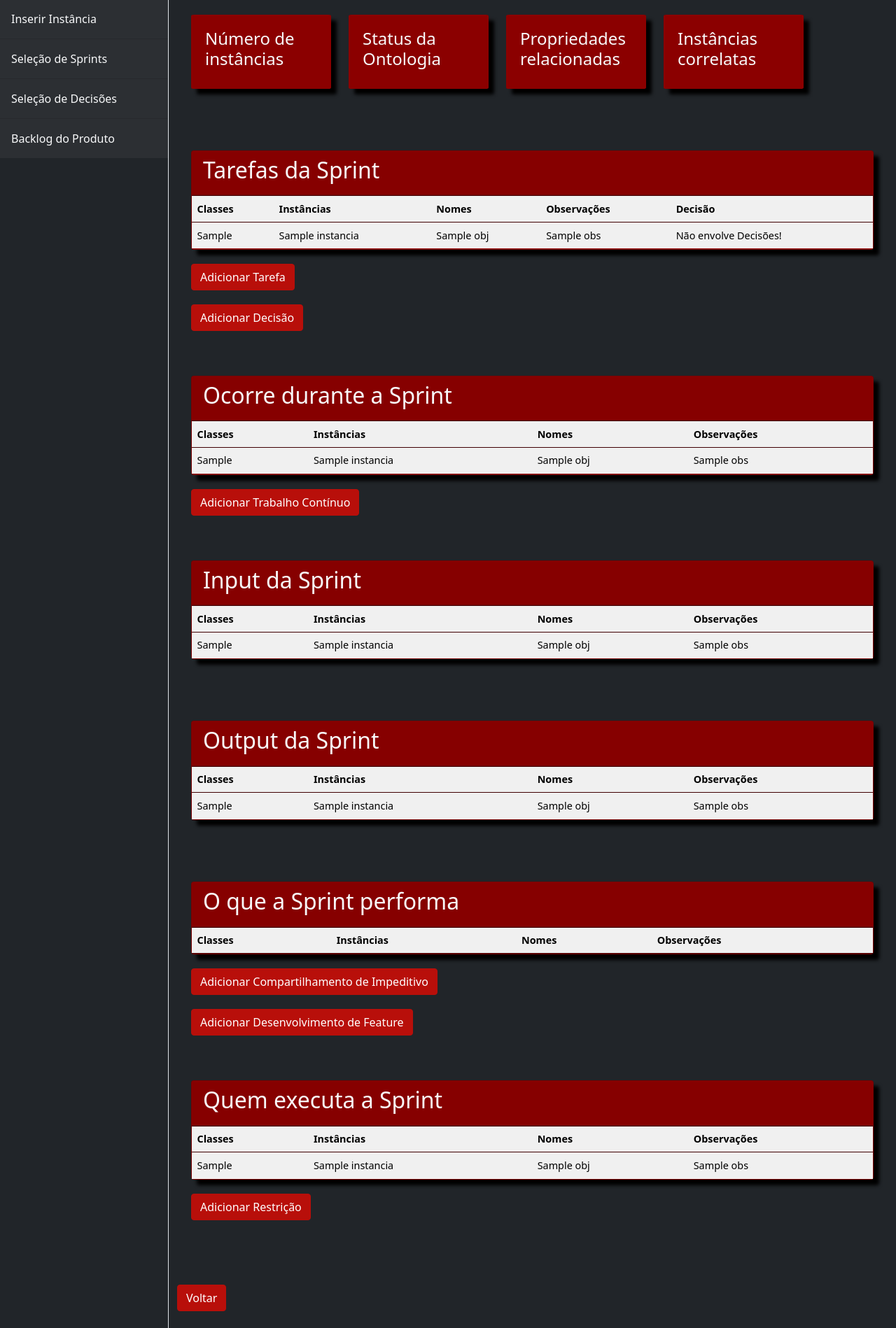
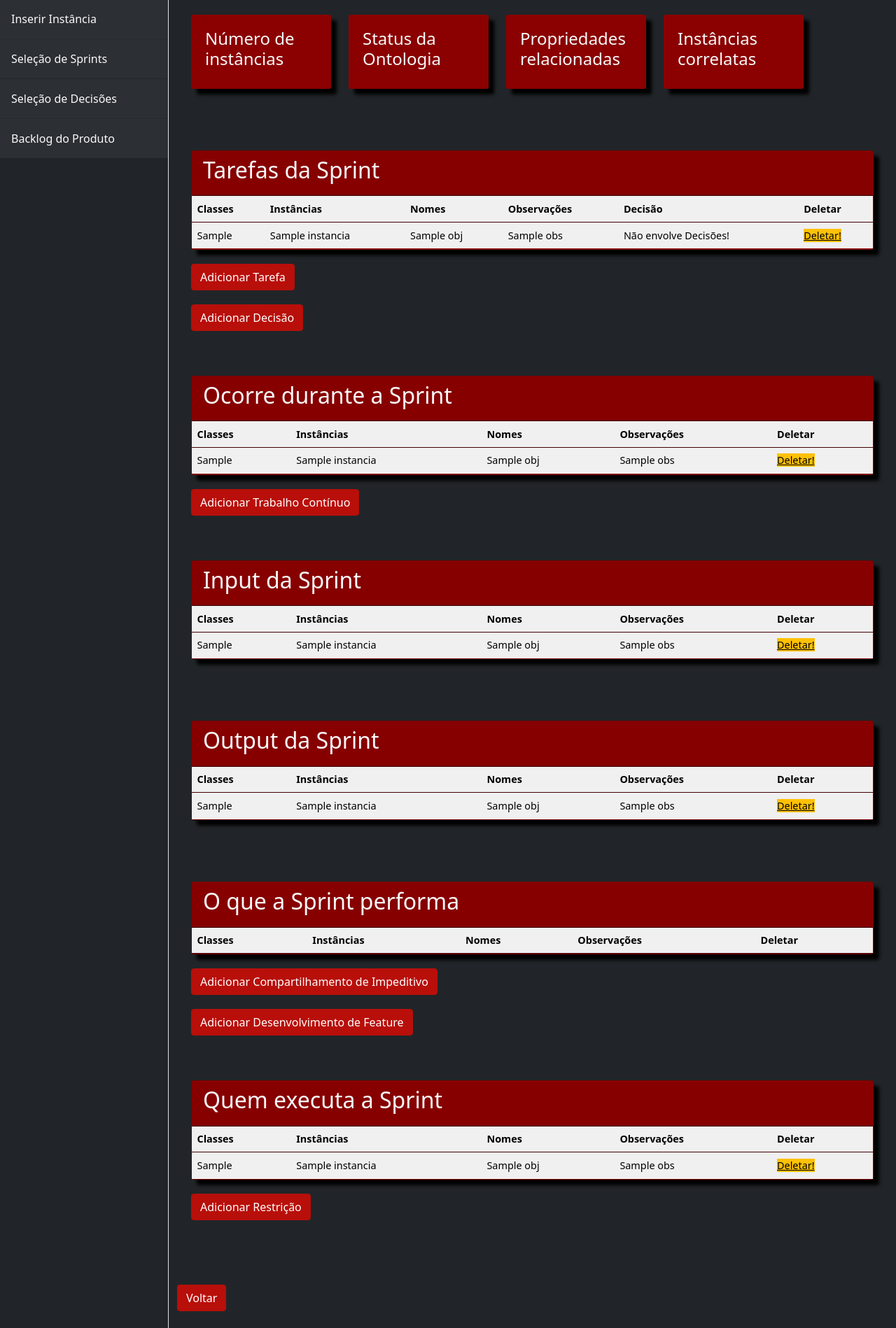
Before and after one commit to gui1080/TCC_ProjetoCalliandra, a Django app: template kipo_playground/templates/backlog_sprint.html in a window 1280 px wide. Shown: the part 230-2128 px from the top of the page at 70% size. Run offline with Django 4.2, Linux system fonts and the light colour scheme; the template is opened without the code that fills it: most values are stand-ins (such as "Sample title", 1, 10 or a date in 2020); some libraries are stand-ins or nearby versions.

Commit message:
botões de deletar adicionados! :D

```diff
--- a/kipo_playground/templates/backlog_produto.html
+++ b/kipo_playground/templates/backlog_produto.html
@@ -84,6 +84,7 @@
                             <td>Instâncias</td>
                             <td>Nomes</td>
                             <td>Observações</td>
+                            <td>Deletar</td>
                         </tr>
                     </thead>
                     <tbody>
@@ -93,6 +94,7 @@
                             <td>{{ obj.instancia }}</td>
                             <td>{{ obj.nome }}</td>
                             <td>{{ obj.obs }}</td>
+                            <td>  <a class="btn-warning" href="/kipo_playground/retirar_instancia/{{obj.instancia}}/{{obj.classe_inst}}">Deletar!</a>  </td>
                         </tr>
                         {% endfor %}
                     </tbody>
@@ -119,6 +121,7 @@
                             <td>Instâncias</td>
                             <td>Nomes</td>
                             <td>Observações</td>
+                            <td>Deletar</td>
                         </tr>
                     </thead>
                     <tbody>
@@ -128,6 +131,7 @@
                             <td>{{ obj.instancia }}</td>
                             <td>{{ obj.nome }}</td>
                             <td>{{ obj.obs }}</td>
+                            <td>  <a class="btn-warning" href="/kipo_playground/retirar_instancia/{{obj.instancia}}/{{obj.classe_inst}}">Deletar!</a>  </td>
                         </tr>
                         {% endfor %}
                     </tbody>
--- a/kipo_playground/templates/backlog_sprint.html
+++ b/kipo_playground/templates/backlog_sprint.html
@@ -85,6 +85,7 @@
                             <td>Nomes</td>
                             <td>Observações</td>
                             <td>Decisão</td>
+                            <td>Deletar</td>
                         </tr>
                     </thead>
                     <tbody>
@@ -100,6 +101,7 @@
                             {% if obj.classe_inst != "kipo.DO__Decision" %}
                             <td>Não envolve Decisões!</td>
                             {% endif %}
+                            <td>  <a class="btn-warning" href="/kipo_playground/retirar_instancia/{{obj.instancia}}/{{obj.classe_inst}}">Deletar!</a>  </td>
                         </tr>
                         {% endfor %}
                     </tbody>
@@ -134,6 +136,7 @@
                             <td>Instâncias</td>
                             <td>Nomes</td>
                             <td>Observações</td>
+                            <td>Deletar</td>
                         </tr>
                     </thead>
                     <tbody>
@@ -143,6 +146,7 @@
                             <td>{{ obj.instancia }}</td>
                             <td>{{ obj.nome }}</td>
                             <td>{{ obj.obs }}</td>
+                            <td>  <a class="btn-warning" href="/kipo_playground/retirar_instancia/{{obj.instancia}}/{{obj.classe_inst}}">Deletar!</a>  </td>
                         </tr>
                         {% endfor %}
                     </tbody>
@@ -173,6 +177,7 @@
                             <td>Instâncias</td>
                             <td>Nomes</td>
                             <td>Observações</td>
+                            <td>Deletar</td>
                         </tr>
                     </thead>
                     <tbody>
@@ -182,6 +187,7 @@
                             <td>{{ obj.instancia }}</td>
                             <td>{{ obj.nome }}</td>
                             <td>{{ obj.obs }}</td>
+                            <td>  <a class="btn-warning" href="/kipo_playground/retirar_instancia/{{obj.instancia}}/{{obj.classe_inst}}">Deletar!</a>  </td>
                         </tr>
                         {% endfor %}
                     </tbody>
@@ -209,6 +215,7 @@
                             <td>Instâncias</td>
                             <td>Nomes</td>
                             <td>Observações</td>
+                            <td>Deletar</td>
                         </tr>
                     </thead>
                     <tbody>
@@ -218,6 +225,7 @@
                             <td>{{ obj.instancia }}</td>
                             <td>{{ obj.nome }}</td>
                             <td>{{ obj.obs }}</td>
+                            <td>  <a class="btn-warning" href="/kipo_playground/retirar_instancia/{{obj.instancia}}/{{obj.classe_inst}}">Deletar!</a>  </td>
                         </tr>
                         {% endfor %}
                     </tbody>
@@ -245,6 +253,7 @@
                             <td>Instâncias</td>
                             <td>Nomes</td>
                             <td>Observações</td>
+                            <td>Deletar</td>
                         </tr>
                     </thead>
                     <tbody>
@@ -254,6 +263,7 @@
                             <td>{{ obj.instancia }}</td>
                             <td>{{ obj.nome }}</td>
                             <td>{{ obj.obs }}</td>
+                            <td>  <a class="btn-warning" href="/kipo_playground/retirar_instancia/{{obj.instancia}}/{{obj.classe_inst}}">Deletar!</a>  </td>
                         </tr>
                         {% endfor %}
                     </tbody>
@@ -288,6 +298,7 @@
                             <td>Instâncias</td>
                             <td>Nomes</td>
                             <td>Observações</td>
+                            <td>Deletar</td>
                         </tr>
                     </thead>
                     <tbody>
@@ -297,6 +308,7 @@
                             <td>{{ obj.instancia }}</td>
                             <td>{{ obj.nome }}</td>
                             <td>{{ obj.obs }}</td>
+                            <td>  <a class="btn-warning" href="/kipo_playground/retirar_instancia/{{obj.instancia}}/{{obj.classe_inst}}">Deletar!</a>  </td>
                         </tr>
                         {% endfor %}
                     </tbody>
--- a/kipo_playground/templates/seleciona_decisao.html
+++ b/kipo_playground/templates/seleciona_decisao.html
@@ -69,7 +69,7 @@
                             <td>{{ obj.status }}</td>
                             <td>{{ obj.obs }}</td>
                             <td>  <a class="btn-warning" href="/kipo_playground/decision_dashboard/{{obj.instancia}}">Dashboard</a>  </td>
-                            <td>  <a class="btn-warning" href="/kipo_playground/retirar_instancia/{{obj.instancia}}">Deletar!</a>  </td>
+                            <td>  <a class="btn-warning" href="/kipo_playground/retirar_instancia/{{obj.instancia}}/DO__Decision">Deletar!</a>  </td>
                         </tr>
                         {% endfor %}
                     </tbody>
--- a/kipo_playground/templates/sprint_options.html
+++ b/kipo_playground/templates/sprint_options.html
@@ -19,5 +19,9 @@
 </br>
 </br>
 
+<a class="btn btn-primary" href="/kipo_playground/retirar_instancia/{{instancia_sprint}}/KIPCO__Knowledge_Intensive_Process">Deletar!</a>
+
+</br>
+</br>
 
 {% endblock %}
```
Also changed, not shown: kipo_playground/templates/decision_dashboard.html (+7 -1 lines), kipo_playground/templates/sprint_dashboard.html (+10 -0 lines), backup.db, db.sqlite3.
